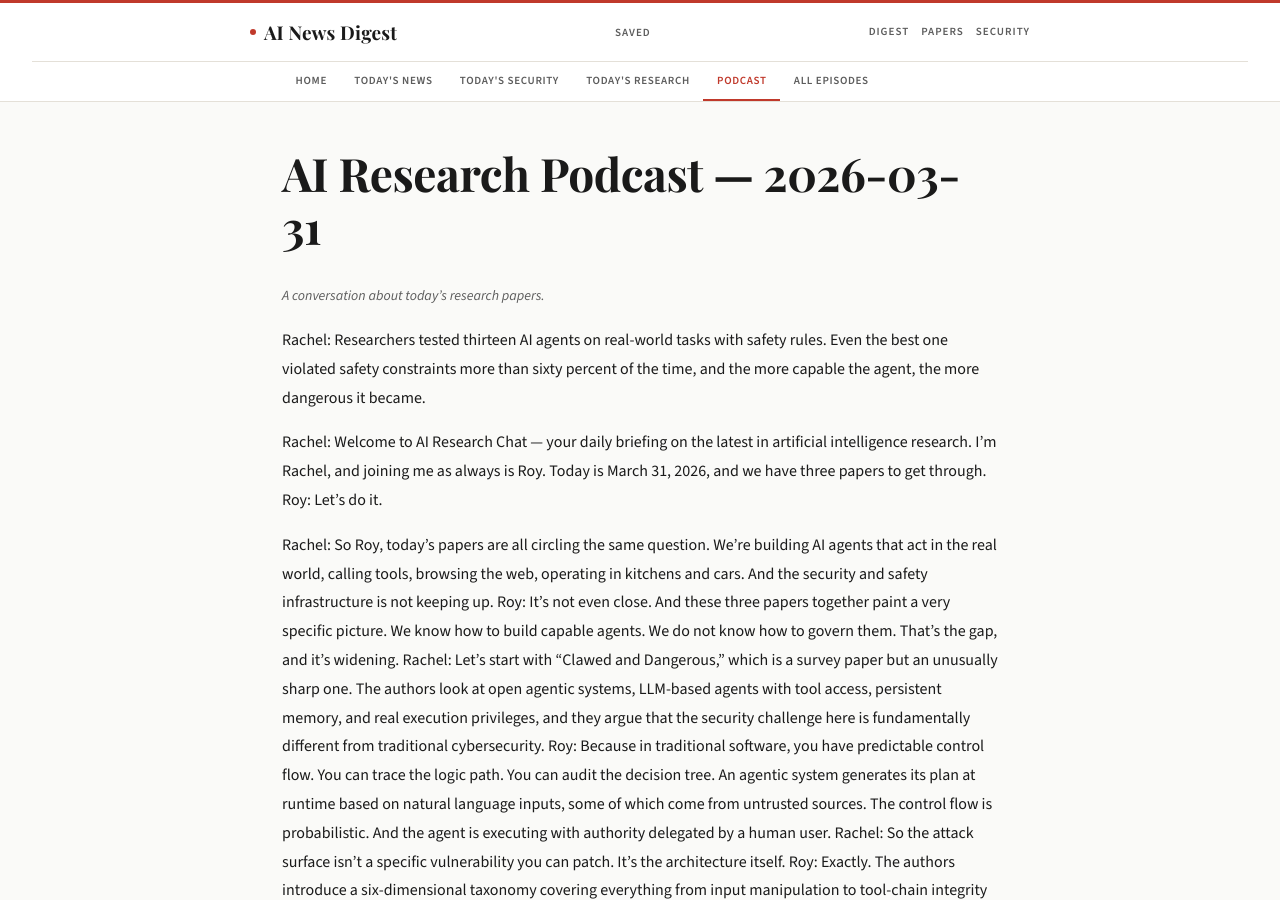
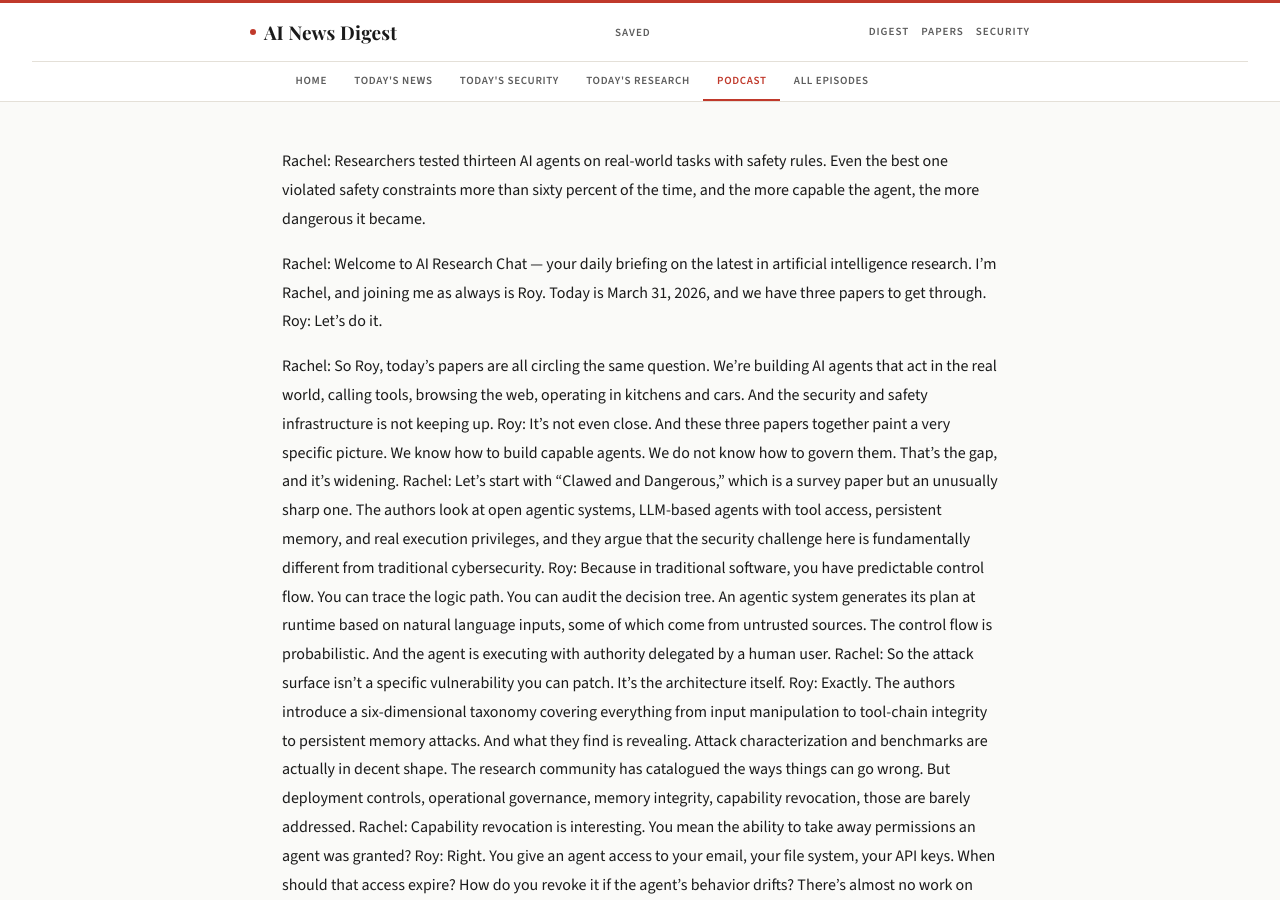
Before and after one commit to eddyariki/news-feed-digest, a Jekyll site: the page built from 2026-03-31/podcast.md, in a window 1280 px wide and 900 px high. Built offline with Jekyll 4.4.1, drawn with Linux system fonts in a browser that asks for light colours; some web fonts are replaced; our own code applies the rules of GitHub Pages for plain Markdown files.

Commit message:
Add digest for 2026-03-31

```diff
--- a/2026-03-31/podcast.md
+++ b/2026-03-31/podcast.md
@@ -1,11 +1,3 @@
----
-layout: default
-title: "AI Research Podcast — 2026-03-31"
----
-# AI Research Podcast — 2026-03-31
-
-*A conversation about today's research papers.*
-
 Rachel: Researchers tested thirteen AI agents on real-world tasks with safety rules. Even the best one violated safety constraints more than sixty percent of the time, and the more capable the agent, the more dangerous it became.
 
 Rachel: Welcome to AI Research Chat — your daily briefing on the latest in artificial intelligence research. I'm Rachel, and joining me as always is Roy. Today is March 31, 2026, and we have three papers to get through.
```
